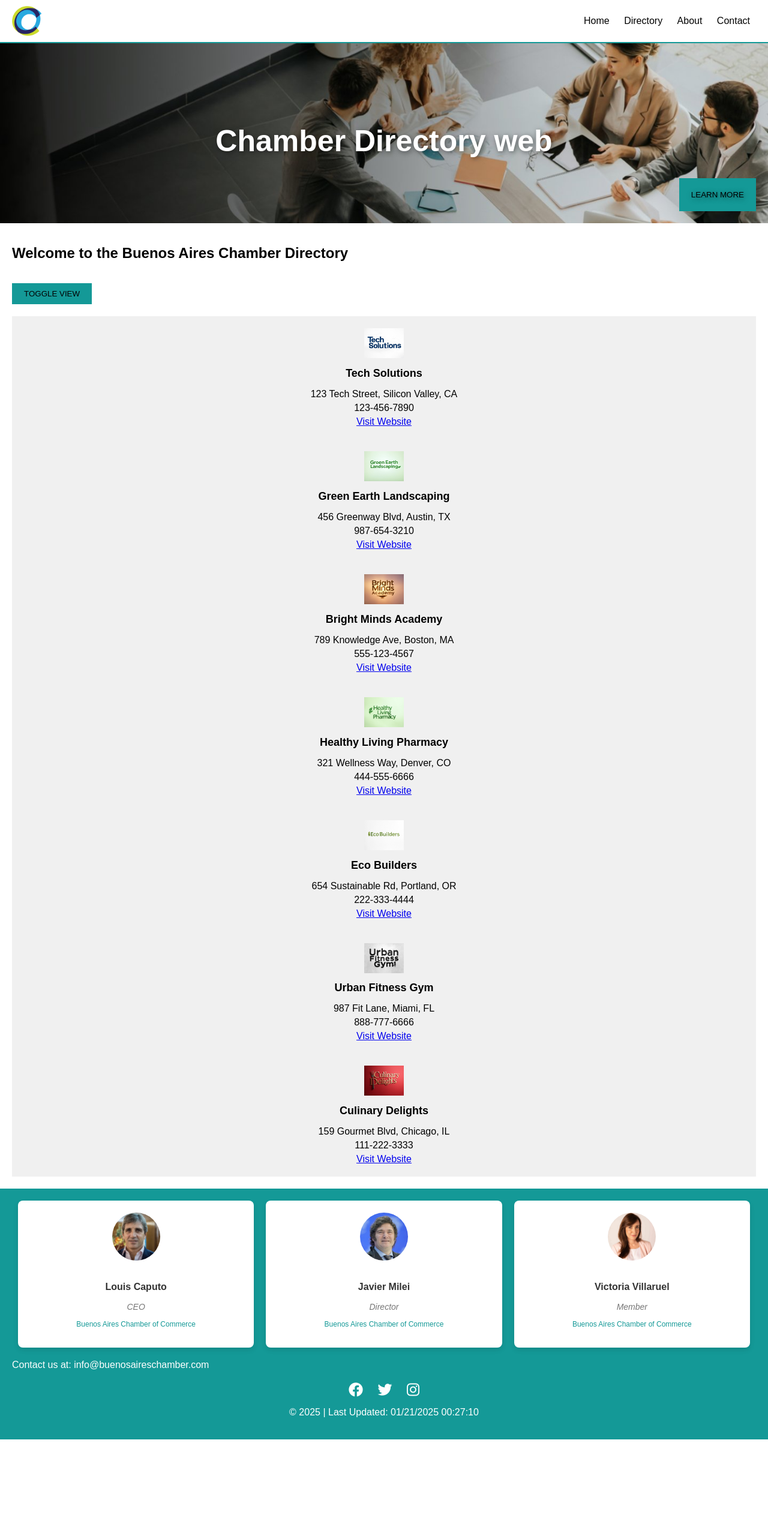
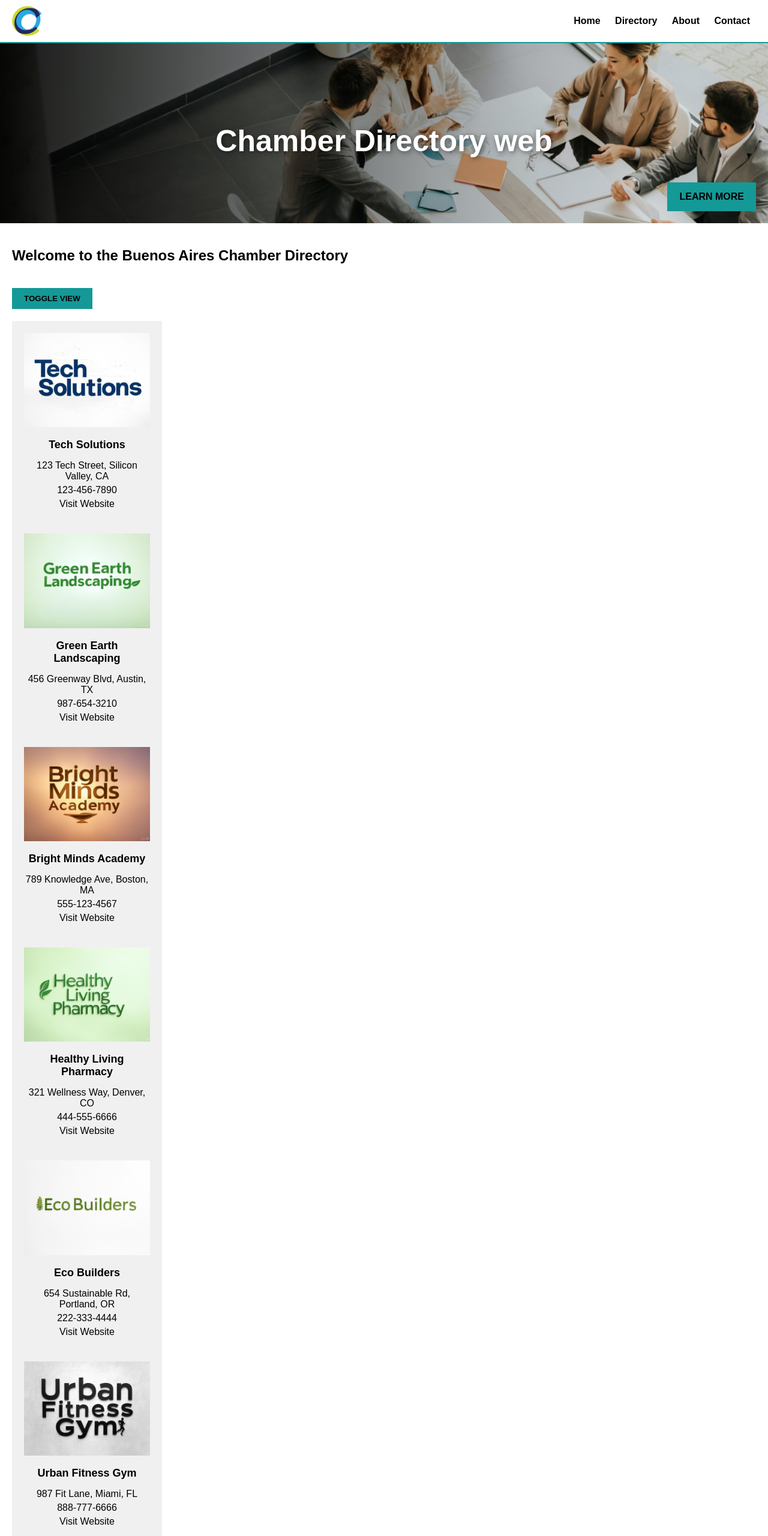
Before and after one commit to octaviobottari/wdd231, a plain HTML site: page chamber/directory.html in a window 1280 px wide. Shown: the top 2560 px of the page at 60% size. Before the commit the page ends 2399 px from the top, so only its background shows below. Drawn offline with Linux system fonts and the light colour scheme.

Commit message:
fixed errors

```diff
--- a/chamber/directory.html
+++ b/chamber/directory.html
@@ -3,43 +3,39 @@
 <head>
   <meta charset="UTF-8">
   <meta name="viewport" content="width=device-width, initial-scale=1.0">
-  <meta name="description" content="Timbuktu Chamber of Commerce Directory">
+  <meta name="description" content="Buenos Aires Chamber of Commerce Directory">
   <meta name="author" content="Your Name">
-  <meta property="og:title" content="Timbuktu Chamber Directory">
+  <meta property="og:title" content="Buenos Aires Chamber Directory">
   <meta property="og:type" content="website">
   <meta property="og:image" content="images/logo.png">
   <meta property="og:url" content="https://example.com/directory.html">
   <title>Buenos Aires Chamber Directory</title>
   <link rel="stylesheet" href="styles/style.css">
   <script src="scripts/script.js" defer></script>
-  <link rel="icon" href="images/favicon.ico" type="image/x-icon">
-
-  <!-- Font Awesome for social media icons -->
-  <link rel="stylesheet" href="https://cdnjs.cloudflare.com/ajax/libs/font-awesome/6.0.0-beta3/css/all.min.css">
+  <link rel="icon" href="images/favicon.ico">
 
 </head>
 <body>
   <header class="header">
-    <img src="images/logo.png" alt="Timbuktu Chamber Logo">
+    <img src="images/logo.png" alt="Buenos Aires Chamber Logo">
     <nav>
-      <a href="#">Home</a>
-      <a href="#">Directory</a>
-      <a href="#">About</a>
-      <a href="#">Contact</a>
+      <a href="#" aria-label="Navigate to Home">Home</a>
+      <a href="#" aria-label="Navigate to Directory">Directory</a>
+      <a href="#" aria-label="Navigate to About Us">About</a>
+      <a href="#" aria-label="Navigate to Contact Us">Contact</a>
     </nav>
   </header>
   <main>
     <section class="hero">
-        <div class="hero-content">
-      <h1>Chamber Directory web</h1>
-      <button>LEARN MORE</button>
+      <div class="hero-content">
+        <h1>Chamber Directory web</h1>
+        <a href="#" class="hero-button" aria-label="Learn more about the Buenos Aires Chamber Directory">LEARN MORE</a>
+      </div>
     </section>
     <div class="content">
-      <h1>Welcome to the Buenos Aires Chamber Directory</h1>
-      <button id="toggleView">TOGGLE VIEW</button>
-      <div id="memberContainer" class="list-view">
-        <!-- Member cards will be dynamically inserted here -->
-      </div>
+      <h2>Welcome to the Buenos Aires Chamber Directory</h2>
+      <button id="toggleView" aria-label="Toggle between list and grid view">TOGGLE VIEW</button>
+      <div id="memberContainer" class="list-view"></div>
     </div>
   </main>
   <footer class="footer">
@@ -73,9 +69,9 @@
       <p>Contact us at: info@buenosaireschamber.com</p>
     </div>
     <div class="social-icons">
-      <a href="https://www.facebook.com" target="_blank"><i class="fab fa-facebook"></i></a>
-      <a href="https://www.twitter.com" target="_blank"><i class="fab fa-twitter"></i></a>
-      <a href="https://www.instagram.com" target="_blank"><i class="fab fa-instagram"></i></a>
+      <a href="https://www.facebook.com" target="_blank" aria-label="Visit our Facebook page"><i class="fab fa-facebook"></i></a>
+      <a href="https://www.twitter.com" target="_blank" aria-label="Visit our Twitter page"><i class="fab fa-twitter"></i></a>
+      <a href="https://www.instagram.com" target="_blank" aria-label="Visit our Instagram page"><i class="fab fa-instagram"></i></a>
     </div>
     <p>&copy; <span id="currentYear"></span> | Last Updated: <span id="lastModified"></span></p>
   </footer>
--- a/chamber/scripts/script.js
+++ b/chamber/scripts/script.js
@@ -2,43 +2,38 @@ document.addEventListener("DOMContentLoaded", () => {
     const memberContainer = document.getElementById("memberContainer");
     const toggleViewButton = document.getElementById("toggleView");
 
-    // Fetch member data
-    async function fetchMembers() {
-      try {
-        const response = await fetch("data/members.json");
-        if (!response.ok) {
-          throw new Error("Failed to fetch members data");
-        }
-        const members = await response.json();
-        displayMembers(members);
-      } catch (error) {
-        console.error("Error loading members:", error);
-        memberContainer.innerHTML = "<p>Unable to load members at this time.</p>";
-      }
-    }
+    // Fetch members.json and populate the directory
+    fetch("data/members.json")
+      .then((response) => response.json())
+      .then((members) => {
+        renderMembers(members, "list-view");
 
-    // Display members
-function displayMembers(members) {
-  memberContainer.innerHTML = members
-    .map(
-      (member) => `
-        <div class="member-card">
+        // Toggle view event listener
+        toggleViewButton.addEventListener("click", () => {
+          const currentView = memberContainer.classList.contains("list-view") ? "list-view" : "grid-view";
+          const newView = currentView === "list-view" ? "grid-view" : "list-view";
+          memberContainer.classList.remove(currentView);
+          memberContainer.classList.add(newView);
+          renderMembers(members, newView);
+        });
+      });
+
+    // Function to render members
+    function renderMembers(members, view) {
+      memberContainer.innerHTML = "";
+      members.forEach((member) => {
+        const card = document.createElement("div");
+        card.className = `member-card ${view}`;
+        card.innerHTML = `
           <img src="images/${member.image}" alt="${member.name}" class="logo">
           <h2>${member.name}</h2>
           <p>${member.address}</p>
           <p>${member.phone}</p>
           <a href="${member.website}" target="_blank">Visit Website</a>
-        </div>
-      `
-    )
-    .join("");
-}
-
-
-    // Toggle view
-    toggleViewButton.addEventListener("click", () => {
-      memberContainer.classList.toggle("grid-view");
-      memberContainer.classList.toggle("list-view");
+        `;
+        memberContainer.appendChild(card);
+      });
+    }
     });
 
     // Set footer info
@@ -46,4 +41,3 @@ function displayMembers(members) {
     document.getElementById("lastModified").textContent = document.lastModified;
 
     fetchMembers();
-  });
--- a/chamber/styles/style.css
+++ b/chamber/styles/style.css
@@ -1,25 +1,51 @@
-body,html {
-    font-family: Arial, sans-serif;
+/* Root Variables */
+:root {
+  --primary-color: #149997;
+  --secondary-color: #0a4746;
+  --text-color: #000;
+  --background-color: #f0f0f0;
+  --font-family: 'Arial', sans-serif;
+  --transition: transform 0.3s ease, box-shadow 0.3s ease;
+}
+
+/* Global Styles */
+body, html {
+  font-family: var(--font-family);
   margin: 0;
   padding: 0;
   overflow-x: hidden;
 }
+
+a {
+  text-decoration: none;
+  color: var(--text-color);
+  transition: color 0.3s ease;
+}
+
+a:hover {
+  color: var(--secondary-color);
+}
+
+/* Header */
 .header {
   background-color: #ffffff;
   padding: 10px 20px;
   display: flex;
   align-items: center;
   justify-content: space-between;
-    border-bottom: 2px solid #149997;
+  border-bottom: 2px solid var(--primary-color);
 }
+
 .header img {
   height: 50px;
 }
+
 .header nav a {
   margin: 0 10px;
-    text-decoration: none;
-    color: black;
+  font-weight: bold;
 }
+
+/* Hero Section */
 .hero {
   position: relative;
   height: 300px;
@@ -31,13 +57,11 @@ body,html {
   justify-content: center;
   color: white;
   text-align: center;
-
 }
 
 .hero-content h1 {
   font-size: 50px;
   margin-bottom: 1rem;
-    font-family: 'Arial';
   text-shadow: 2px 2px 8px rgba(0, 0, 0, 0.5);
 }
 
@@ -45,26 +69,37 @@ body,html {
   font-size: 1.2rem;
 }
 
-.hero button {
+.hero-button {
   position: absolute;
   bottom: 20px;
   right: 20px;
-    padding: 20px 20px;
-    background-color: #149997;
-    color: #000;
+  padding: 15px 20px;
+  background-color: var(--primary-color);
+  color: var(--text-color);
   border: none;
   cursor: pointer;
-    text-shadow: 2px 2px 8px rgba(0, 0, 0, 0.5);
-    font-family: 'Arial';
+  font-weight: bold;
+  transition: var(--transition);
+}
 
+.hero-button:hover {
+  box-shadow: 0 4px 8px rgba(0, 0, 0, 0.2);
+  transform: translateY(-5px);
+  background-color: var(--secondary-color);
+  color: #fff;
 }
+
+/* Content Section */
 .content {
   padding: 20px;
 }
+
 .content h1 {
   font-size: 24px;
   font-weight: bold;
 }
+
+/* Member Cards */
 #memberContainer {
   display: flex;
   flex-wrap: wrap;
@@ -72,7 +107,6 @@ body,html {
   justify-content: center;
 }
 
-/* Default to list view */
 #memberContainer.list-view {
   display: block;
 }
@@ -84,70 +118,69 @@ body,html {
 }
 
 .member-card {
-    background-color: #f0f0f0;
+  background-color: var(--background-color);
   padding: 20px;
   text-align: center;
   width: 250px;
   box-sizing: border-box;
+  transition: var(--transition);
 }
+
 .member-card img {
   width: 100%;
   height: auto;
 }
+
 .member-card h2 {
   font-size: 18px;
   font-weight: bold;
 }
+
 .member-card p {
   margin: 5px 0;
 }
 
-.logo {
-    max-width: 90px; /* Ensure the width is restricted */
-    max-height: 50px; /* Optional, to further restrict size */
-    height: auto; /* Maintain aspect ratio */
-    object-fit: contain; /* Proper scaling */
-    display: block; /* Ensure consistent rendering */
-    margin: 0 auto; /* Center the logo horizontally, if needed */
-  }
-
-
-
+/* Toggle View Button */
 #toggleView {
   margin: 20px 0;
   padding: 10px 20px;
-    background-color: #149997;
+  background-color: var(--primary-color);
   border: none;
   cursor: pointer;
+  font-weight: bold;
+  transition: var(--transition);
 }
-.grid-view .member-card {
-    width: 250px;
+
+#toggleView:hover {
+  box-shadow: 0 4px 8px rgba(0, 0, 0, 0.2);
+  transform: translateY(-5px);
+  background-color: var(--secondary-color);
+  color: #fff;
 }
-.list-view .member-card {
-    width: 100%;
-}
+
+/* Footer */
 .footer {
-    background-color: #149997;
+  background-color: var(--primary-color);
   padding: 20px;
   text-align: center;
-    color: #fff;
+  color: var(--text-color);
+  font-weight: bold;
 }
 
 .footer .business-cards {
   display: flex;
   justify-content: space-between;
   margin-bottom: 20px;
+  gap: 20px;
 }
 
 .footer .business-card {
   background-color: #fff;
   padding: 20px;
-    flex: 1;
-    margin: 0 10px;
   text-align: center;
   box-shadow: 0 4px 8px rgba(0, 0, 0, 0.1);
   border-radius: 8px;
-    transition: transform 0.3s ease;
+  transition: var(--transition);
 }
 
 .footer .business-card:hover {
@@ -167,54 +200,46 @@ body,html {
   color: #333;
 }
 
-  .footer .business-card .card-info .name {
-    font-weight: bold;
-    font-size: 16px;
-  }
-
-  .footer .business-card .card-info .position {
-    font-style: italic;
-    color: #777;
-  }
-
-  .footer .business-card .card-info .company {
-    color: #149997;
-    font-size: 12px;
-  }
-
-  .footer .contact-info {
-    text-align: left;
-    margin-bottom: 20px;
-  }
-
-  .footer .social-icons {
-    margin-top: 20px;
-  }
-
 .footer .social-icons i {
   margin: 0 10px;
   font-size: 24px;
-    color: #fff; /* Default color */
-    transition: color 0.3s;
+  color: #fff;
+  transition: color 0.3s ease;
 }
 
 .footer .social-icons i:hover {
-    color: #fff; /* Color on hover (when clicked) */
+  color: var(--secondary-color);
 }
 
-.footer .social-icons a {
-    color: #fff; /* Ensures the link itself is white */
-}
-
-.footer .social-icons a:hover i {
-    color: #fff; /* Ensures the icon itself turns white on hover */
-}
-
+/* Responsive Design */
 @media (max-width: 768px) {
   .content .sections {
       flex-direction: column;
   }
+
   .footer .business-cards {
       flex-direction: column;
+      gap: 20px;
+  }
+
+  .footer .contact-info {
+      text-align: center;
   }
 }
+
+@media (max-width: 480px) {
+  .hero-content h1 {
+      font-size: 28px;
+  }
+
+  .hero-content p {
+      font-size: 1rem;
+  }
+
+  .hero-button {
+      bottom: 10px;
+      right: 10px;
+      padding: 10px 15px;
+      font-size: 0.9rem;
+  }
+}
```
Also changed, not shown: chamber/images/favicon.ico (added). Lines whose indentation alone changed are shown as unchanged.
